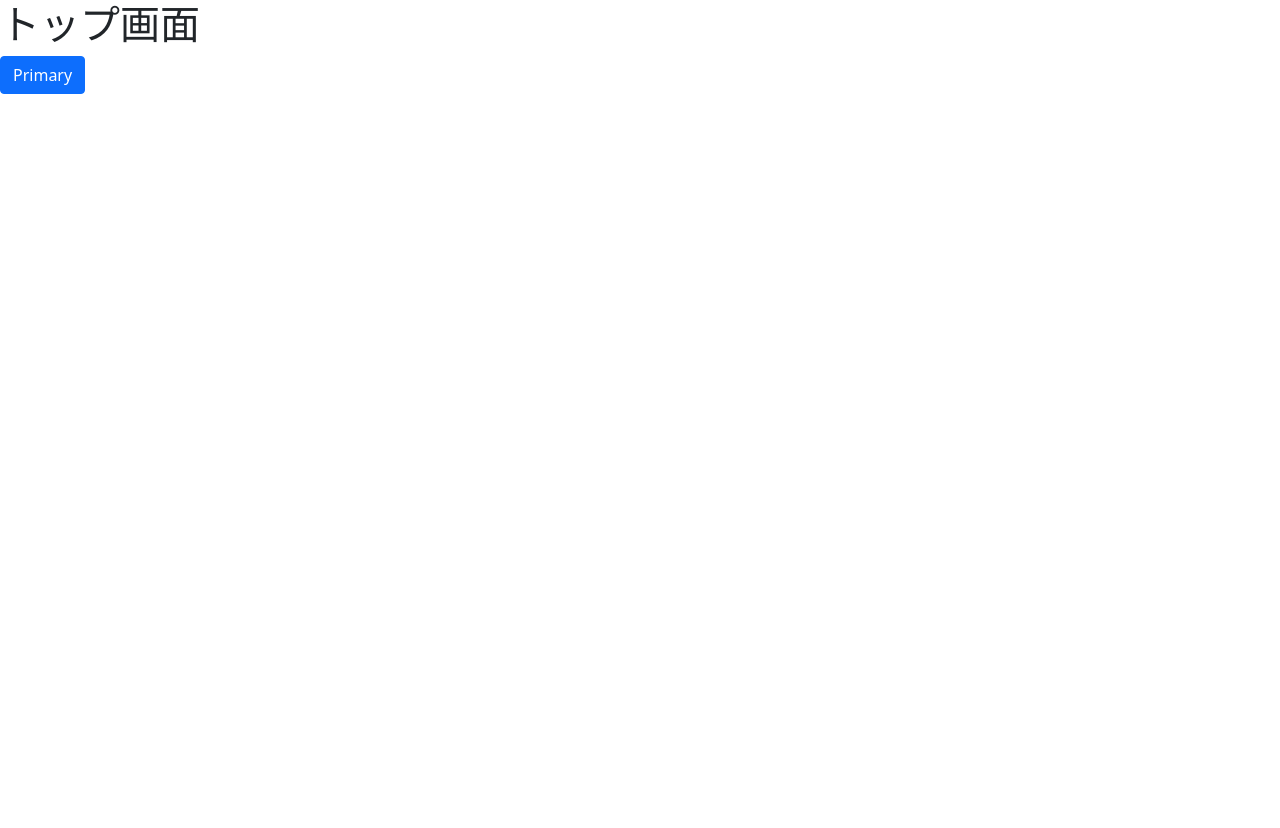
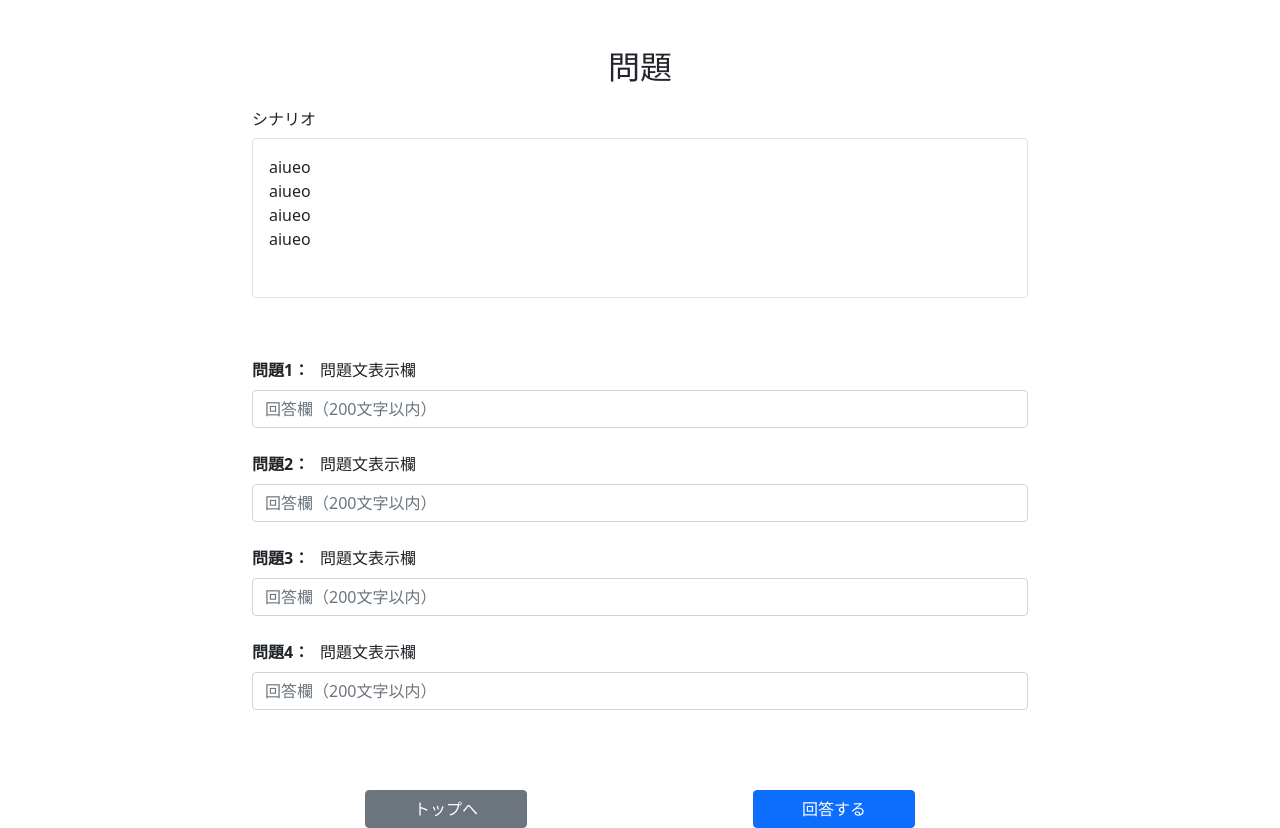
Before and after one commit to fum1h1to/SecureLearnGPT, a Flask app: page / in a window 1280 px wide. Before the commit the page ends 94 px from the top, so only its background shows below. Run offline with Flask 3, Linux system fonts and the light colour scheme.

Commit message:
問題提示画面の作成

```diff
--- a/static/css/style.css
+++ b/static/css/style.css
@@ -26,8 +26,29 @@ ex) #top .hoge {
 /* ------------------------------------
 ↓ problem画面のスタイル ↓
 --------------------------------------- */
+#problem .container {
+  max-width: 800px;
+}
 
+#problem .scenarioBox__txt {
+  min-height: 10em;
+}
 
+#problem .problemBox {
+  margin-top: 60px;
+}
+
+#problem .problemBox__label .ttl {
+  width: 4.25em;
+}
+
+#problem .problemBox__label .cont {
+  width: calc(100% - 4.25em);
+}
+
+#problem .controlArea {
+  margin-top: 80px;
+}
 
 /* ------------------------------------
 ↓ answer画面のスタイル ↓
--- a/templates/index.html
+++ b/templates/index.html
@@ -10,13 +10,56 @@
   <link rel="stylesheet" href="{{ url_for('static', filename='css/style.css') }}">
 </head>
 <body>
-  <section id="top" class="basePageContainer js-basePageContainer is-active">
+  <section id="top" class="basePageContainer js-basePageContainer">
     <h1>トップ画面</h1>
     <button type="button" class="btn btn-primary" onclick="pageChanger('problem')">Primary</button>
   </section>
 
-  <section id="problem" class="basePageContainer js-basePageContainer">
-    <h1>問題提示画面</h1>
+  <section id="problem" class="basePageContainer js-basePageContainer is-active">
+    <div class="container mt-5">
+      <h2 class="h2 text-center">問題</h1>
+      <div class="alert alert-danger js-problem-alert mt-3 mw-50 mx-auto" role="alert" style="display: none">エラーメッセージ表示</div>
+      <div class="scenarioBox mt-4">
+        <h6 class="h6 scenarioBox__ttl">シナリオ</h6>
+        <p class="scenarioBox__txt border rounded p-3 m-0 js-problem-scenarioTxt">aiueo<br>aiueo<br>aiueo<br>aiueo<br></p>
+      </div>
+      <div class="problemBox">
+        <form class="js-problem-form">
+          <div class="mb-4">
+            <label class="problemBox__label form-label d-flex justify-content-start align-items-start">
+              <span class="ttl fw-bold">問題1：</span>
+              <span class="cont js-problem-1">問題文表示欄</span>
+            </label>
+            <input type="text" class="form-control" name="problem1" placeholder="回答欄（200文字以内）">
+          </div>
+          <div class="mb-4">
+            <label class="problemBox__label form-label d-flex justify-content-start align-items-start">
+              <span class="ttl fw-bold">問題2：</span>
+              <span class="cont js-problem-2">問題文表示欄</span>
+            </label>
+            <input type="text" class="form-control" name="problem2" placeholder="回答欄（200文字以内）">
+          </div>
+          <div class="mb-4">
+            <label class="problemBox__label form-label d-flex justify-content-start align-items-start">
+              <span class="ttl fw-bold">問題3：</span>
+              <span class="cont js-problem-3">問題文表示欄</span>
+            </label>
+            <input type="text" class="form-control" name="problem3" placeholder="回答欄（200文字以内）">
+          </div>
+          <div>
+            <label class="problemBox__label form-label d-flex justify-content-start align-items-start">
+              <span class="ttl fw-bold">問題4：</span>
+              <span class="cont js-problem-4">問題文表示欄</span>
+            </label>
+            <input type="text" class="form-control" name="problem4" placeholder="回答欄（200文字以内）">
+          </div>
+        </form>
+      </div>
+      <div class="controlArea d-flex justify-content-around">
+        <button class="btn btn-secondary px-5 js-toTopBtn">トップへ</button>
+        <button class="btn btn-primary px-5 js-problem-answer">回答する</button>
+      </div>
+    </div>
   </section>
 
   <section id="answer" class="basePageContainer js-basePageContainer">
```
